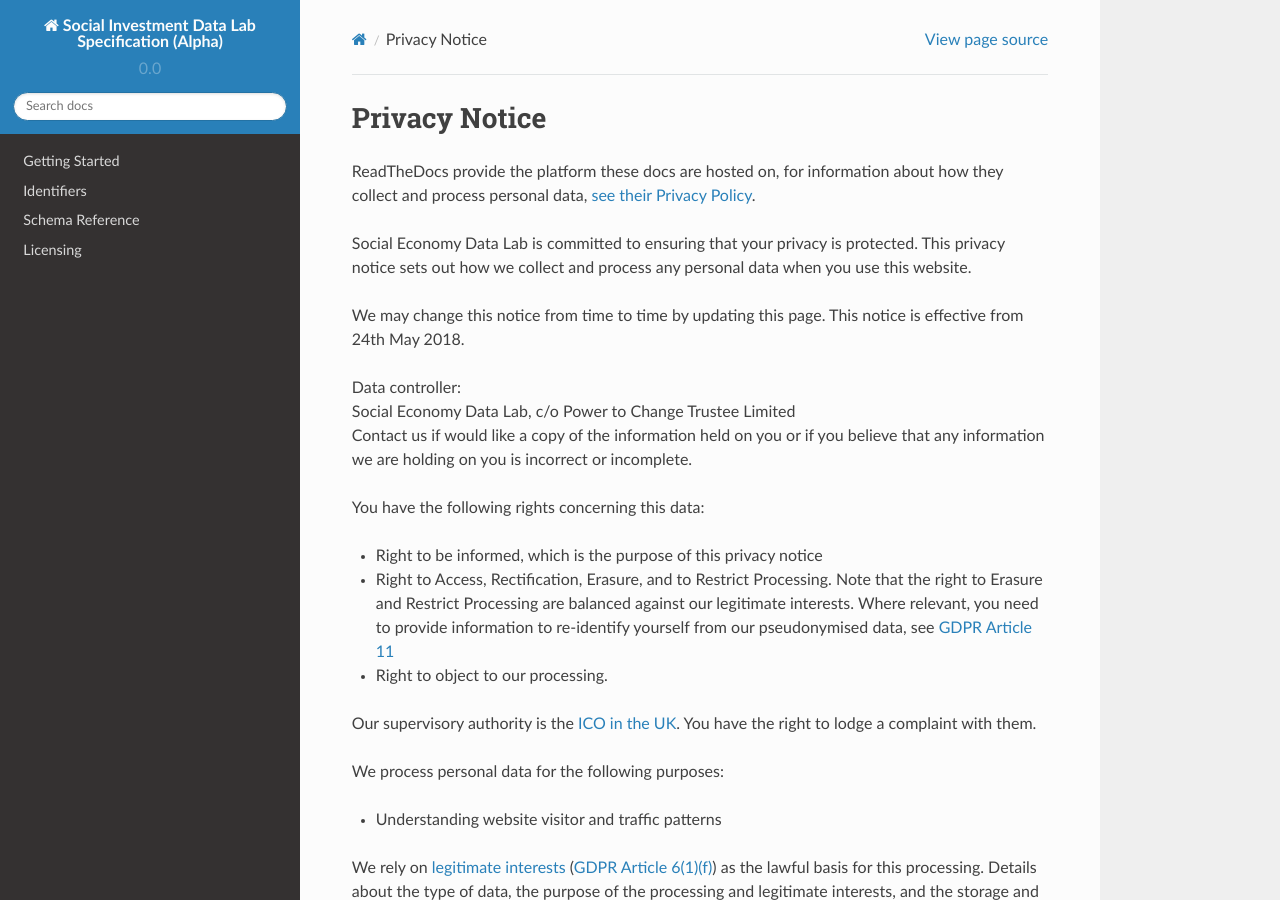
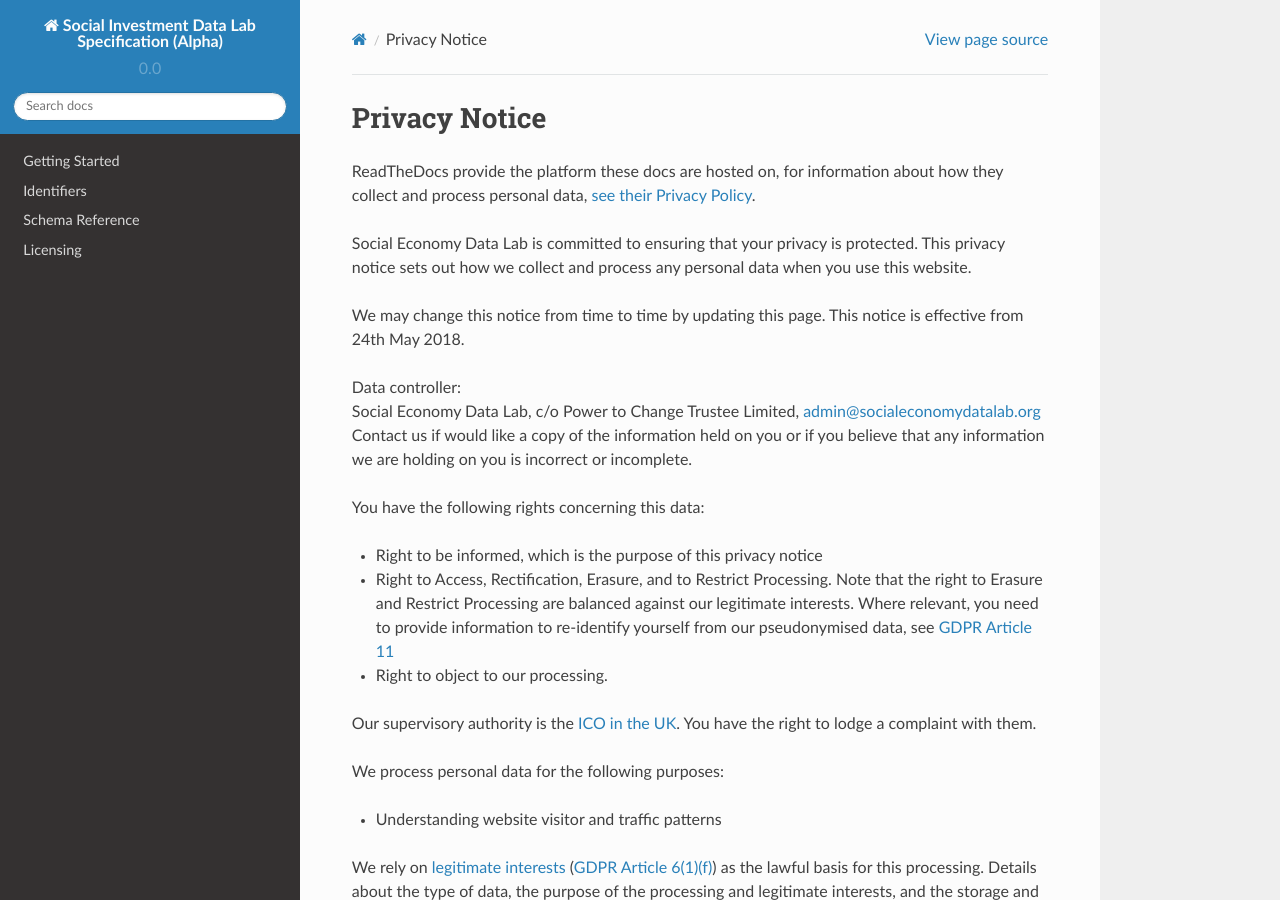
Before and after one commit to SocialEconomyDataLab/spec, a Sphinx documentation site: the page built from docs/privacy-notice.md, in a window 1280 px wide and 900 px high. Built offline with Sphinx 7.4.7 and the Read the Docs theme 2.0.0, drawn with Linux system fonts in a browser that asks for light colours.

Commit message:
Add controller contact email

```diff
--- a/docs/privacy-notice.md
+++ b/docs/privacy-notice.md
@@ -8,7 +8,7 @@ Social Economy Data Lab is committed to ensuring that your privacy is protected.
 We may change this notice from time to time by updating this page. This notice is effective from 24th May 2018.
 
 Data controller: <br/>
-Social Economy Data Lab, c/o Power to Change Trustee Limited<br/>
+Social Economy Data Lab, c/o Power to Change Trustee Limited, [admin@socialeconomydatalab.org](mailto:admin@socialeconomydatalab.org)<br/>
 Contact us if would like a copy of the information held on you or if you believe that any information we are holding on you is incorrect or incomplete.
 
 You have the following rights concerning this data:
```
